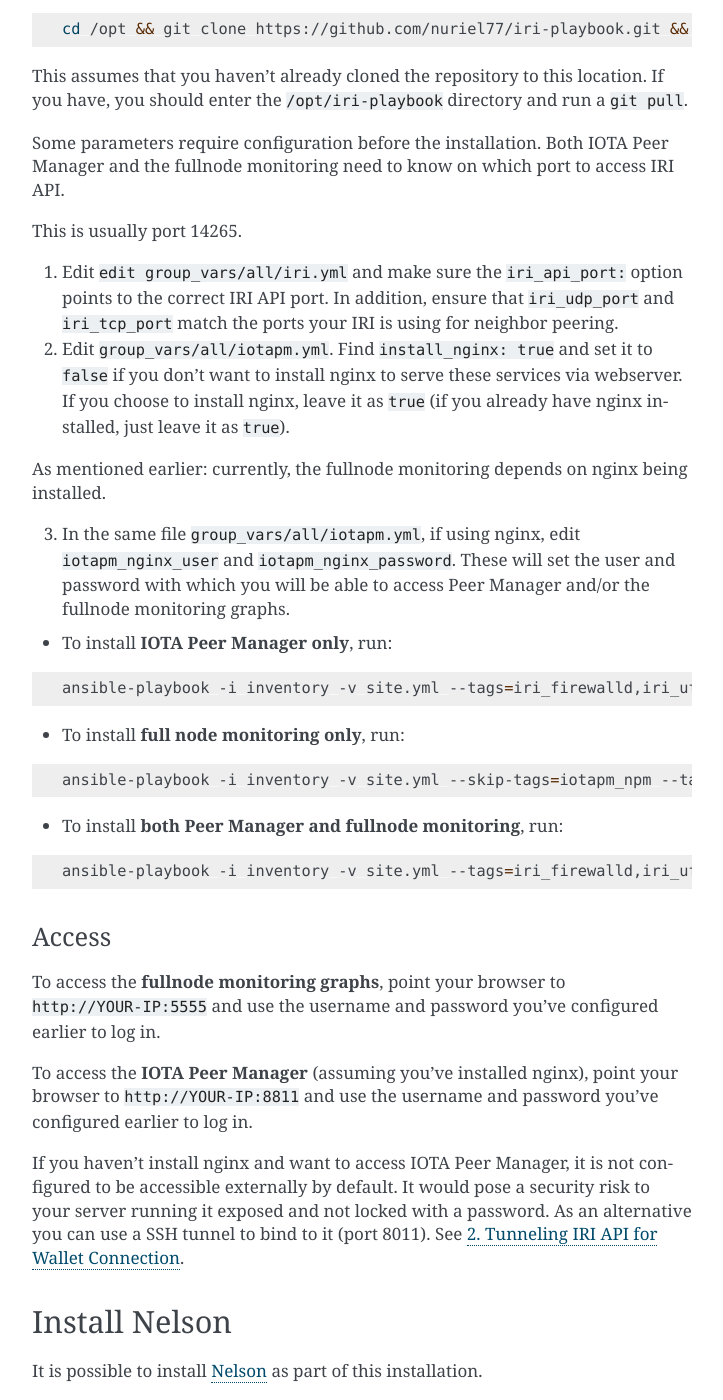
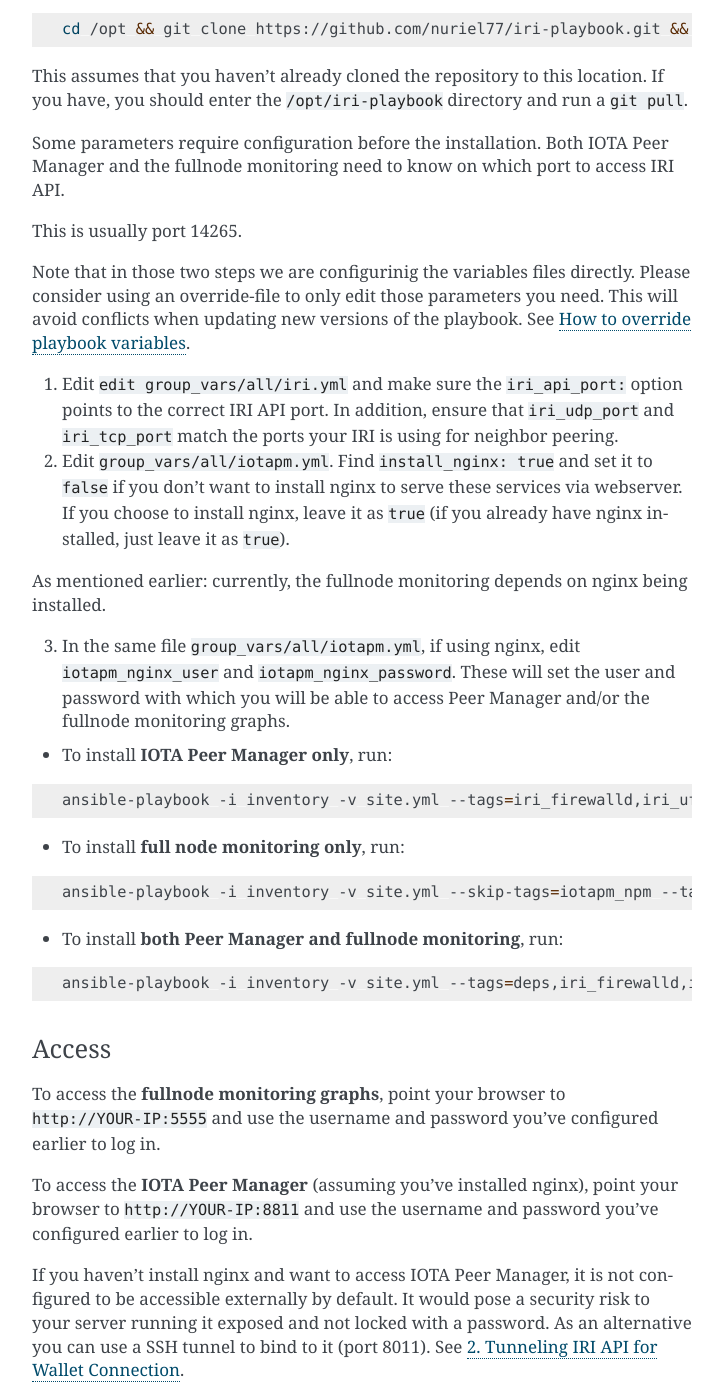
Before and after one commit to nuriel77/iri-playbook, a Sphinx documentation site: the page built from docs/installation.rst, in a window 1280 px wide and 1400 px high, scrolled down 6993 px. Shown: the whole window, without its empty margins (388-1111 px from the left). Built offline with Sphinx 7.4.7, drawn with Linux system fonts in a browser that asks for light colours.

Commit message:
Updated documentation

```diff
--- a/docs/faq.rst
+++ b/docs/faq.rst
@@ -2,6 +2,8 @@
 
 FAQ
 ***
+
+.. _overrideFile:
 
 How to override playbook variables
 ==================================
--- a/docs/installation.rst
+++ b/docs/installation.rst
@@ -326,6 +326,8 @@
 
 This is usually port 14265.
 
+Note that in those two steps we are configurinig the variables files directly. Please consider using an override-file to only edit those parameters you need. This will avoid conflicts when updating new versions of the playbook. See :ref:`overrideFile`.
+
 1. Edit ``edit group_vars/all/iri.yml`` and make sure the ``iri_api_port:`` option points to the correct IRI API port. In addition, ensure that ``iri_udp_port`` and ``iri_tcp_port`` match the ports your IRI is using for neighbor peering.
 
 2. Edit ``group_vars/all/iotapm.yml``. Find ``install_nginx: true`` and set it to ``false`` if you don't want to install nginx to serve these services via webserver. If you choose to install nginx, leave it as ``true`` (if you already have nginx installed, just leave it as ``true``).
@@ -346,14 +348,14 @@
 
 .. code:: bash
 
-   ansible-playbook -i inventory -v site.yml --skip-tags=iotapm_npm --tags=iri_firewalld,iri_ufw,iri_ssl,iotapm_deps,monitoring_role
+   ansible-playbook -i inventory -v site.yml --skip-tags=iotapm_npm --tags=deps,iri_firewalld,iri_ufw,iri_ssl,iotapm_deps,monitoring_role
 
 
 * To install **both Peer Manager and fullnode monitoring**, run:
 
 .. code:: bash
 
-   ansible-playbook -i inventory -v site.yml --tags=iri_firewalld,iri_ufw,iri_ssl,iotapm_role,monitoring_role
+   ansible-playbook -i inventory -v site.yml --tags=deps,iri_firewalld,iri_ufw,iri_ssl,iotapm_role,monitoring_role
 
 
 
```
